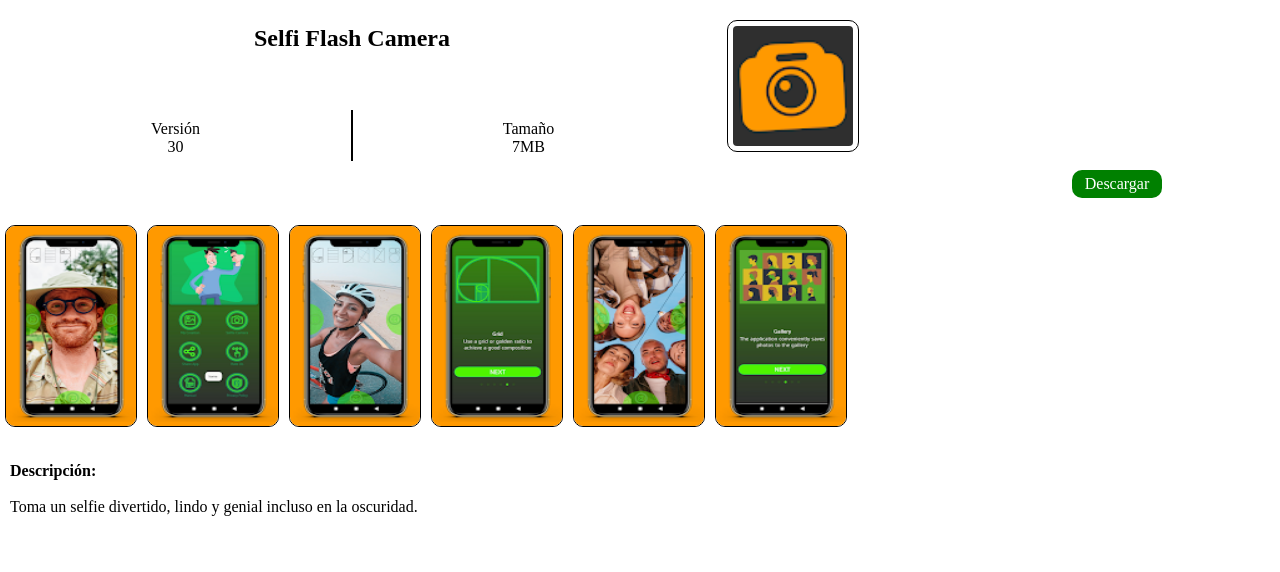
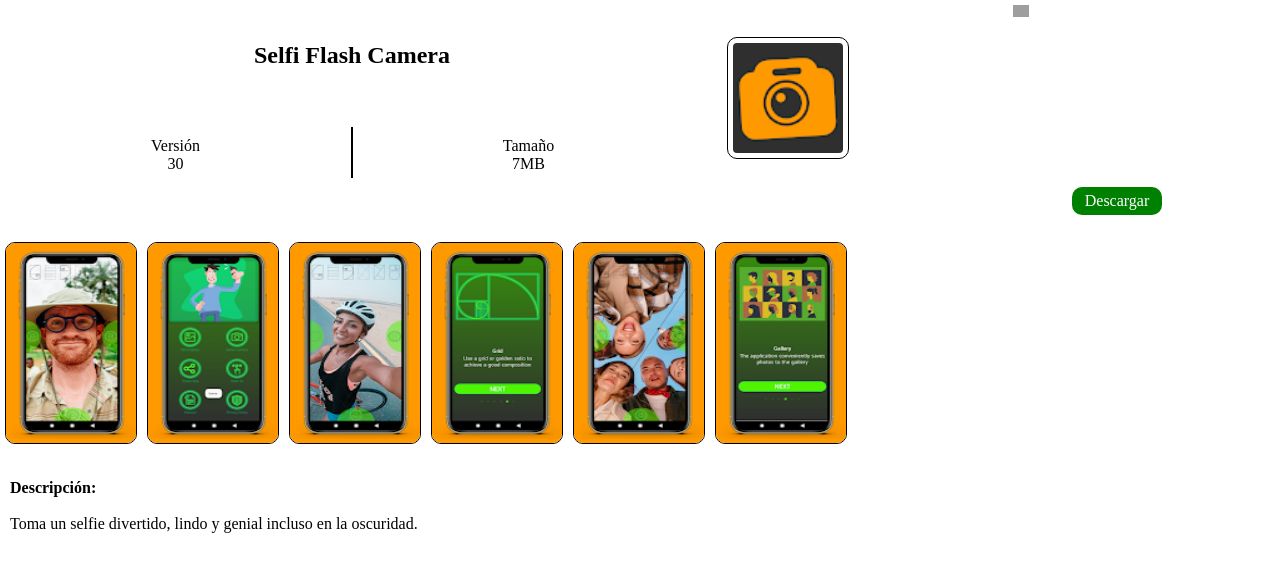
Before and after one commit to Orlando43claro/Selfi-Flash-Camera, a plain HTML site: page index.html in a window 1280 px wide. Drawn offline with Linux system fonts and the light colour scheme; grey boxes are pictures that could not be loaded.

Commit message:
Update index.html

```diff
--- a/index.html
+++ b/index.html
@@ -8,6 +8,9 @@ margin: 0;
 }
 
 body{width:100%; height: 100%; background: #ffffff;}
+
+  .section01{margin: 5px;  height: 12px; width:80%; }
+.section01 img{ height: 12px; float: right;}
 
 .container{
 height: 150px; width:100%;}
@@ -42,8 +45,13 @@ p{padding: 10px; }
 </style>
 </head>
 <body>
+  <section class="section01">
+  <img style="border: 0px solid; display: inline;" alt="contador de visitas" src="https://websmultimedia.com/contador-de-visitas.php?id=6620">
+ </section>
+
+
 <div class="container">
-<section id="section1"><img src="1.webp" width="120"  height="120">
+<section id="section1"><img src="1.webp" width="110"  height="110">
 </section>
 
 <section id="section2"><center><h2 id="titulo">Selfi Flash Camera</h2></center>
```
